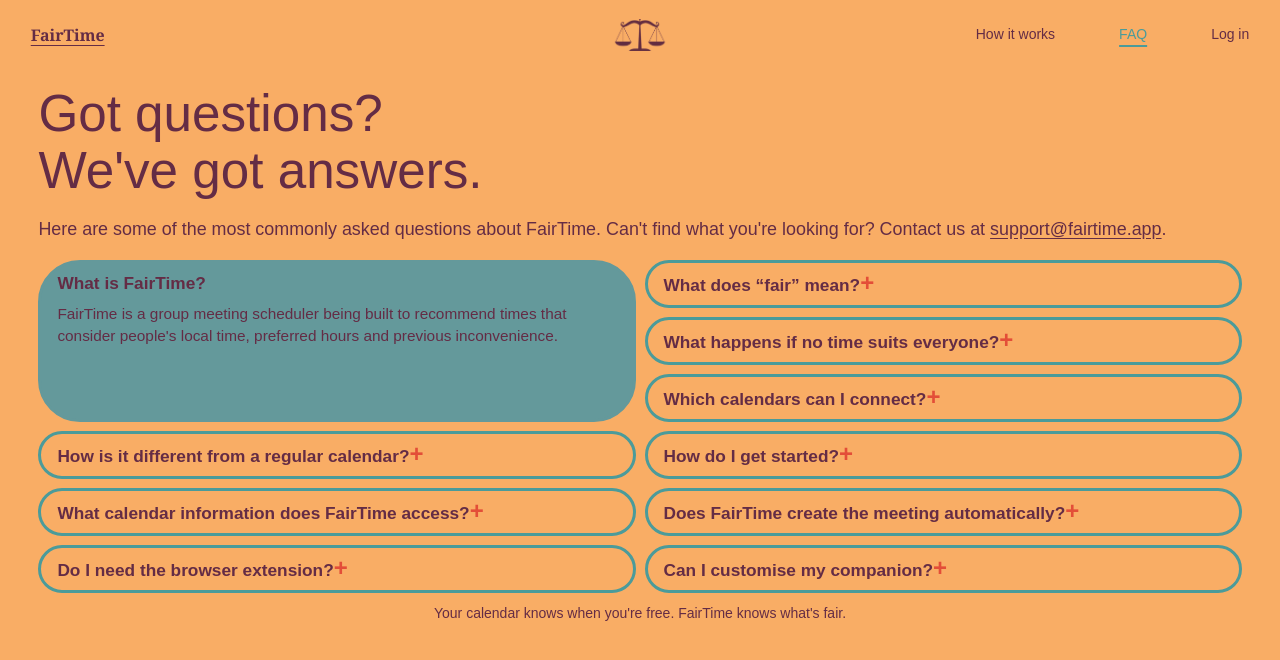
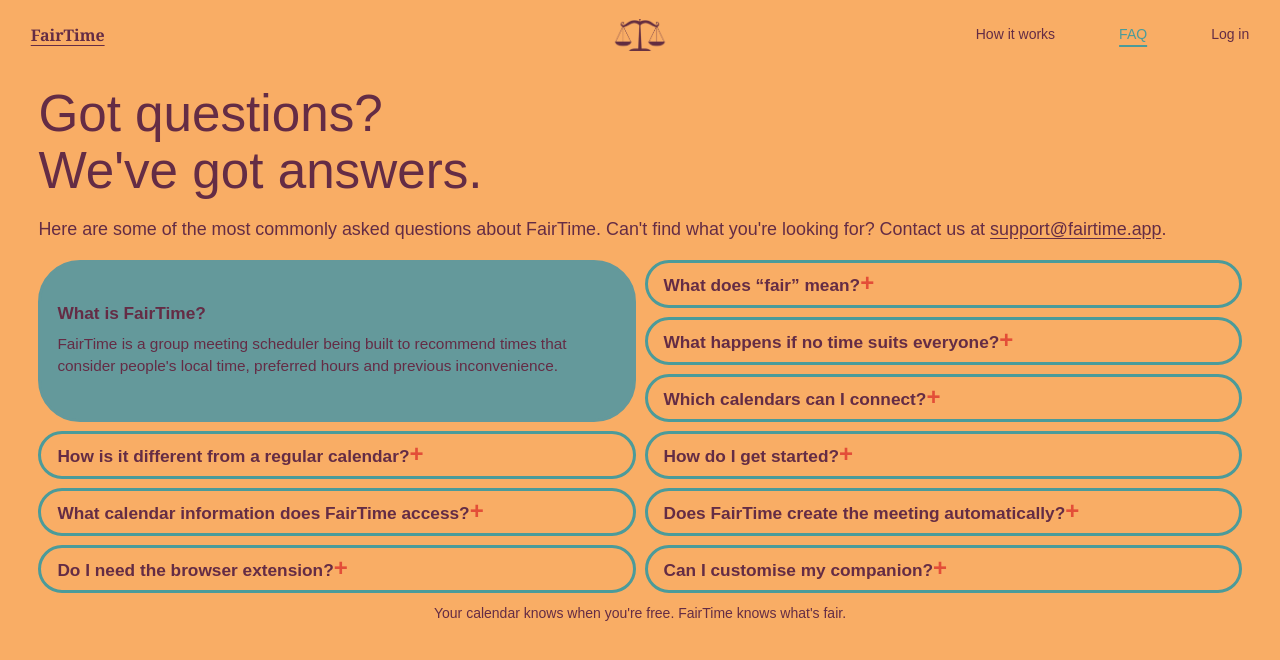
Before and after one commit to yusiaeng/fairtime, a Next.js app: page /faq in a window 1280 px wide. Shown: the top 660 px of the page. Built offline with nearby package versions, Linux system fonts and the light colour scheme; a web font is replaced by a local one.

Commit message:
Vertically center featured FAQ text

```diff
--- a/src/app/globals.css
+++ b/src/app/globals.css
@@ -255,3 +255,6 @@ button:focus-visible, a:focus-visible { outline: 3px solid var(--plum); outline-
 @media (min-width: 1100px) and (max-height: 900px) {
   .faq-showcase .faq-featured .faq-featured-heading { font-size: clamp(15px, 1.35vw, 21px); line-height: 1.3; padding: 9px 16px 0; }
 }
+
+/* Vertically centre the permanent What is FairTime? feature content. */
+.faq-showcase .faq-featured { display: flex; flex-direction: column; justify-content: center; }
```
